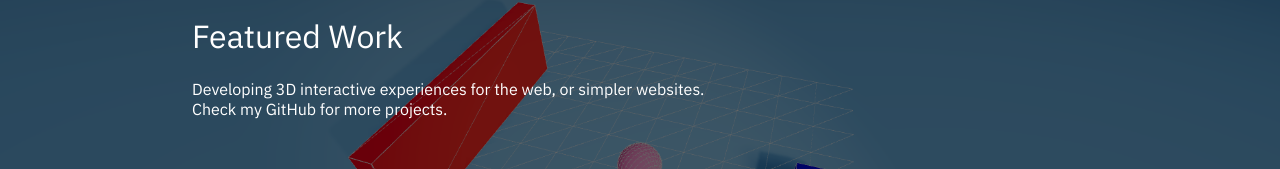
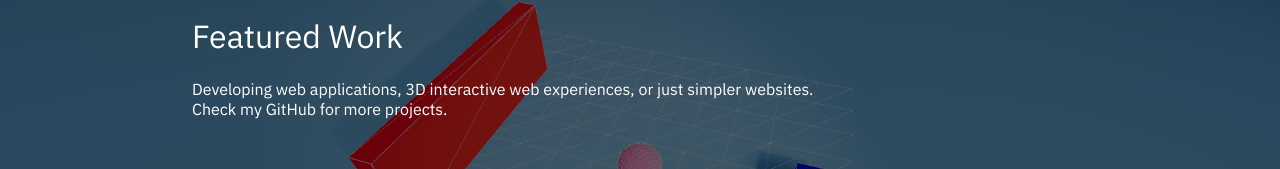
Before and after one commit to thomas-rooty/thomas-caron, a Next.js app: page /projects in a window 1280 px wide. Shown: the part 134-303 px from the top of the page. Built offline with nearby package versions, Linux system fonts and the light colour scheme.

Commit message:
Edited project header text

```diff
--- a/components/ui/HeroProjects.tsx
+++ b/components/ui/HeroProjects.tsx
@@ -12,7 +12,7 @@ const HeroProjects = () => {
         <div className={styles.heroContent}>
           <h1 className={styles.heroTitle}>Featured Work</h1>
           <p className={styles.heroText}>
-            Developing 3D interactive experiences for the web, or simpler websites.
+            Developing web applications, 3D interactive web experiences, or just simpler websites.
             <br />
             Check my GitHub for more projects.
           </p>
```
